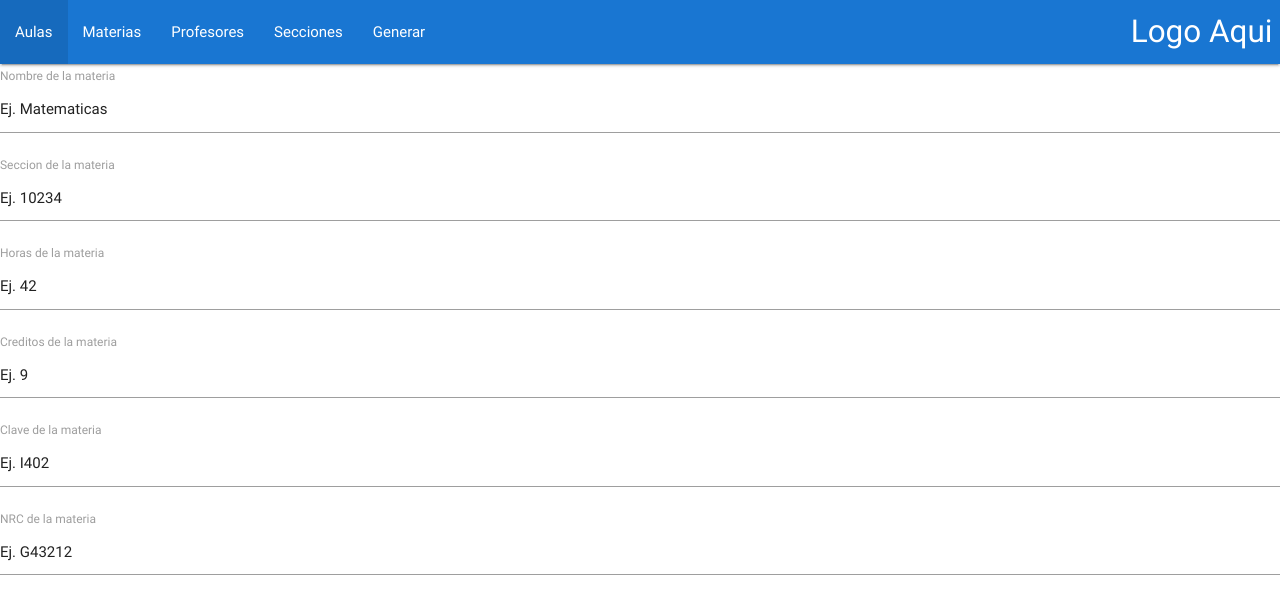
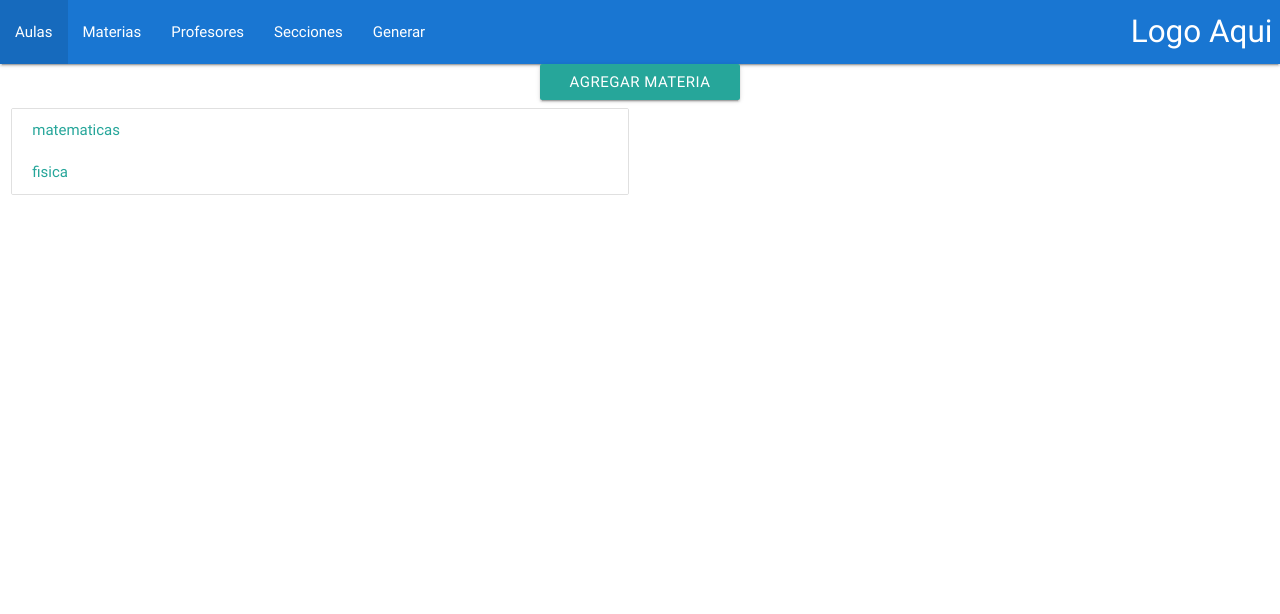
Before and after one commit to wolfred24/PHE-Planificacion-de-Horario-Eficiente-, an Angular app in the folder Front_End/PHE/: page /materias in a window 1280 px wide. Shown: the top 614 px of the page. Built offline with nearby package versions, Linux system fonts and the light colour scheme; what angular2-materialize would draw is missing.

Commit message:
Se modico el componente materias para que muestre las materias actuales

```diff
--- a/Front_End/PHE/src/app/materias/materias-routing.module.ts
+++ b/Front_End/PHE/src/app/materias/materias-routing.module.ts
@@ -2,9 +2,11 @@ import { NgModule } from '@angular/core';
 import { RouterModule, Routes } from '@angular/router';
 
 import { MateriasComponent } from './materias.component';
+import { AgregarMateriaComponent } from './agregar-materia/agregar-materia.component';
 
 const materiasRutas: Routes = [
-  {path: 'materias', component: MateriasComponent }
+  {path: 'materias', component: MateriasComponent },
+  {path: 'agregarMateria', component: AgregarMateriaComponent }
 ];
 
 @NgModule({
--- a/Front_End/PHE/src/app/materias/materias.component.css
+++ b/Front_End/PHE/src/app/materias/materias.component.css
@@ -0,0 +1,3 @@
+.collection-item{
+    cursor: pointer;
+}
--- a/Front_End/PHE/src/app/materias/materias.component.html
+++ b/Front_End/PHE/src/app/materias/materias.component.html
@@ -1,16 +1,43 @@
-<div>
+<div class="center">
+  <button class="btn waves-effect waves-light" (click)="agregarMateria()">Agregar Materia</button>
+</div>
+<div class="row">
+  <div class="col s6">
+    <ul class="collection">
+      <li *ngFor="let materia of materias" (click)="onSelect(materia)">
+        <a class="collection-item">{{materia.nombre}}</a>
+      </li>
+    </ul>
+  </div>
+
+  <div class="col s6" *ngIf="materiaSeleccionada">
     <form>
+      <div class="col s12">
         <label for="nombre">Nombre de la materia</label>
-    <input type="text" name="nombre" value="Ej. Matematicas">
+        <input type="text" name="nombre" [(ngModel)]="materiaSeleccionada.nombre">
+      </div>
+      <div class="col s6">
         <label for="seccion">Seccion de la materia</label>
-    <input type="text" name="seccion" value="Ej. 10234">
+        <input type="text" name="seccion" [(ngModel)]="materiaSeleccionada.seccion">
+      </div>
+      <div class="col s3">
         <label for="horas">Horas de la materia</label>
-    <input type="text" name="horas" value="Ej. 42">
+        <input type="text" name="horas" [(ngModel)]="materiaSeleccionada.horas">
+      </div>
+      <div class="col s3">
         <label for="creditos">Creditos de la materia</label>
-    <input type="text" name="creditos" value="Ej. 9">
+        <input type="text" name="creditos" [(ngModel)]="materiaSeleccionada.creditos">
+      </div>
+      <div class="col s6">
         <label for="clave">Clave de la materia</label>
-    <input type="text" name="clave" value="Ej. I402">
+        <input type="text" name="clave" [(ngModel)]="materiaSeleccionada.clave">
+      </div>
+      <div class="col s6">
         <label for="nrc">NRC de la materia</label>
-    <input type="text" name="nrc" value="Ej. G43212">
+        <input type="text" name="nrc" [(ngModel)]="materiaSeleccionada.nrc">
+      </div>
+      <button type="submit" class="waves-effect waves-light btn"><i class="material-icons right">send</i>Guardar Cambios</button>
+      <button class="waves-effect waves-light btn red accent-4"><i class="material-icons right">delete</i>Eliminar</button>
     </form>
   </div>
+</div>
--- a/Front_End/PHE/src/app/materias/materias.component.ts
+++ b/Front_End/PHE/src/app/materias/materias.component.ts
@@ -1,4 +1,5 @@
 import { Component, OnInit } from '@angular/core';
+import { ActivatedRoute,Router } from '@angular/router';
 
 class Materias {
   nombre: String;
@@ -12,9 +13,9 @@ class Materias {
 const instanciaMaterias: Materias[] = [
   {nombre: "matematicas",seccion: 203,horas: 2,creditos: 9,clave: "520",nrc: "J432"},
   {nombre: "fisica",seccion: 202,horas: 4,creditos: 11,clave: "520",nrc: "z432"},
-  {nombre: "matematicas",seccion: 203,horas: 2,creditos: 9,clave: "520",nrc: "J432"},
-  {nombre: "matematicas",seccion: 203,horas: 2,creditos: 9,clave: "520",nrc: "J432"}
 ]
+
+
 @Component({
   selector: 'app-materias',
   templateUrl: './materias.component.html',
@@ -22,7 +23,18 @@ const instanciaMaterias: Materias[] = [
 })
 export class MateriasComponent implements OnInit {
 
-  constructor() { }
+  materias = instanciaMaterias;
+  materiaSeleccionada: Materias;
+
+  onSelect(materia: Materias){
+    this.materiaSeleccionada=materia;
+  }
+
+  agregarMateria(){
+    this.router.navigate(['../agregarMateria'],{ relativeTo: this.route });
+  }
+
+  constructor(private router: Router,private route: ActivatedRoute) { }
 
   ngOnInit() {
   }
```
Lines whose indentation alone changed are shown as unchanged.
